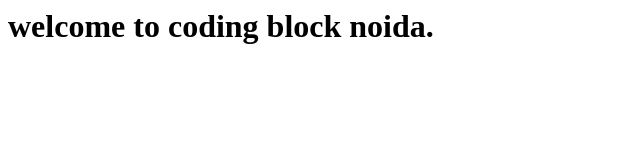
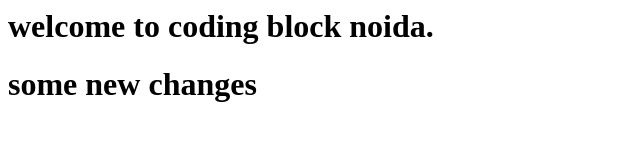
Before and after one commit to ratanpratyush/workshop.oss, a plain HTML site: page index.html in a window 1280 px wide. Shown: the whole page, without its empty margins (0-640 px from the left). Drawn offline with Linux system fonts and the light colour scheme.

Commit message:
new changes

```diff
--- a/index.html
+++ b/index.html
@@ -1 +1,3 @@
 <h1>welcome to coding block noida.</h1>
+
+<h1>some new changes</h1>
```
